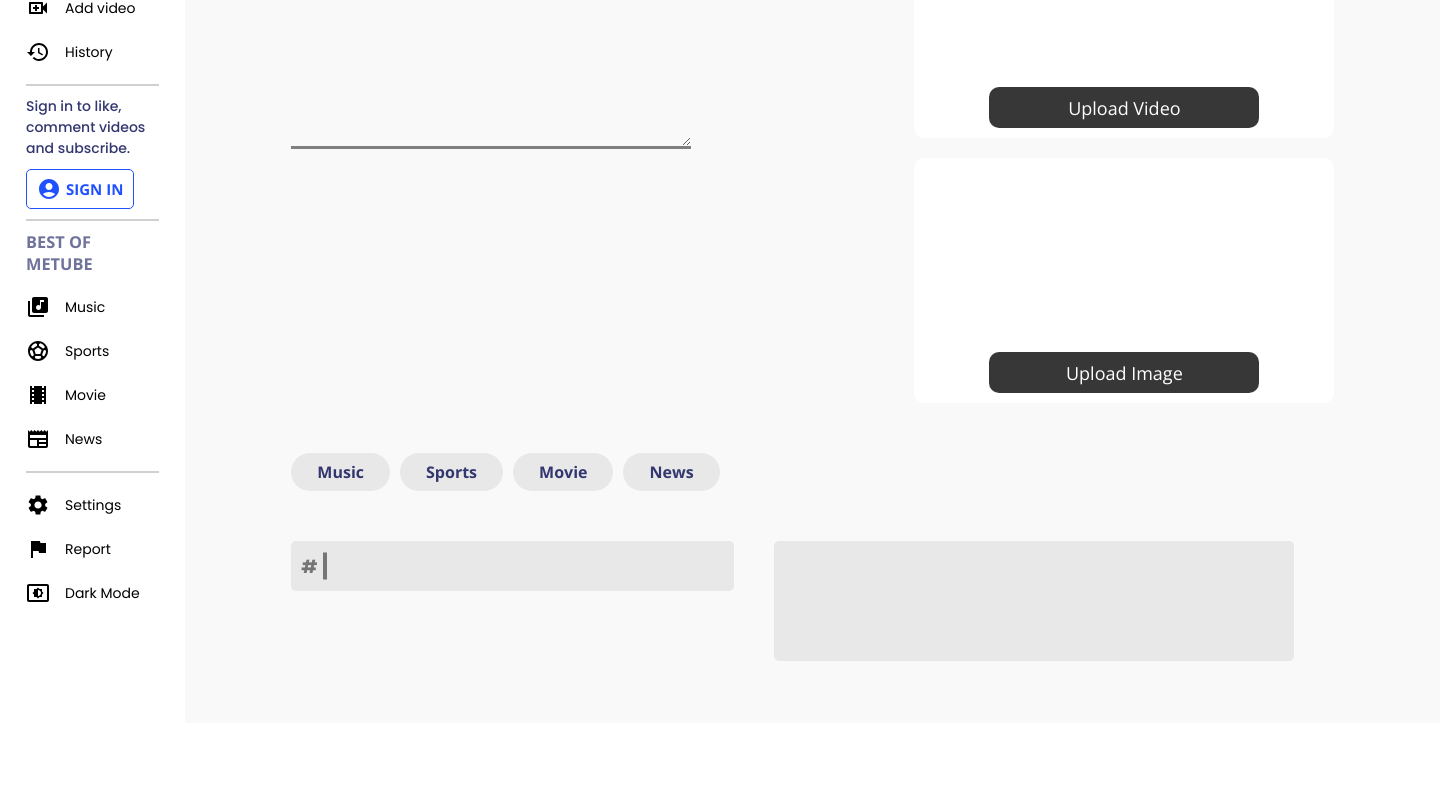
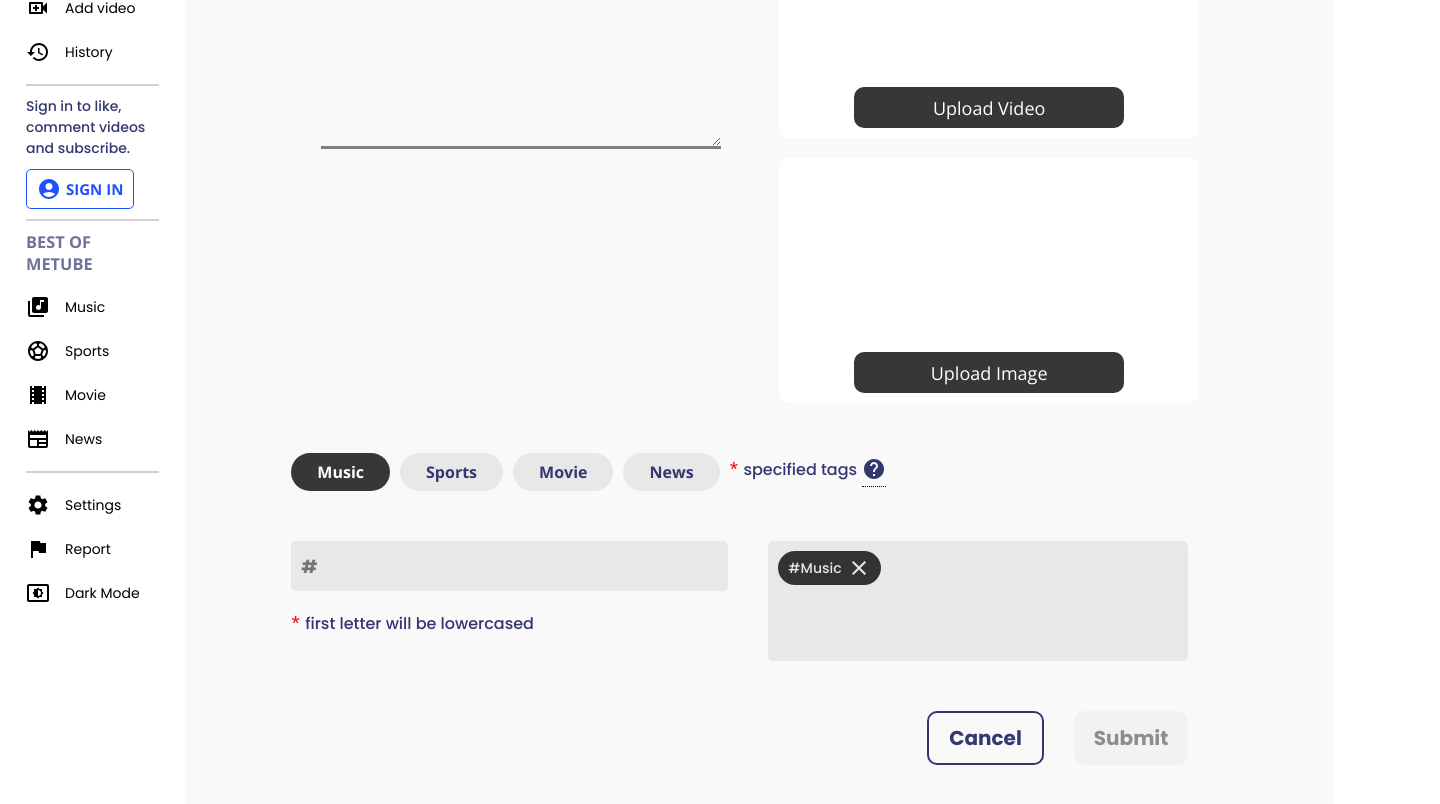
Before and after one commit to Dearian27/Youtube_app, a React (Vite) app: page /upload in a window 1280 px wide. Shown: the part 268-1072 px from the top of the page, 1440 px wide, since content can reach past the window. Before the commit the page ends 991 px from the top, so only its background shows below. Built offline with nearby package versions, Linux system fonts and the light colour scheme.

Commit message:
add tips, special tags adding

```diff
--- a/src/pages/AddVideo.tsx
+++ b/src/pages/AddVideo.tsx
@@ -1,6 +1,8 @@
 import React, { useState } from 'react';
 import styled from 'styled-components';
 import Tag from '../components/Tag';
+import HelpIcon from '@mui/icons-material/Help';
+import { useNavigate } from 'react-router-dom';
 
 const Container = styled.section`
   display: flex;
@@ -23,12 +25,13 @@ const Wrapper = styled.div`
 `
 const BoxFlex = styled.div`
   display: flex;
-  justify-content: space-between;
+  /* justify-content: space-between; */
+  justify-content: space-around;
   width: 100%;
-  /* background-color: ${({ theme }) => theme.bgLighter}; */
   border-radius: 10px;
   padding: 20px;
-  `
+`
+
 const BoxVertical = styled.div`
   display: grid;
   align-content: flex-start;
@@ -161,7 +164,7 @@ const TagsField = styled.div`
   height: auto;
   background-color: ${({ theme }) => theme.inputBg};
   border-radius: 5px;
-  width: 500px;
+  width:  400px;
   min-height: 100px;
   gap: 10px;
   padding: 10px;
@@ -177,14 +180,14 @@ const Hash = styled.div`
   font-family: 'Poppins';
   color: #757575;
   padding: 0px 5px;
-  border-right: 4px solid #757575;
+  /* border-right: 4px solid #757575; */
 `
 const Input = styled.input`
   border: none;
   background-color: ${({ theme }) => theme.inputBg};
   border-radius: 5px;
   padding: 10px 10px;
-  padding-left: 40px;
+  padding-left: 34px;
   font-size: 20px;
   font-weight: 700;
   font-family: 'Poppins';
@@ -195,9 +198,88 @@ const Input = styled.input`
   }
 `
 
+const Tip = styled.span`
+  display: flex;
+  gap: 5px;
+  font-weight: 500;
+  font-family: "Poppins";
+  color: ${({ theme }) => theme.textSoft};
+`
+
+const Tooltip = styled.span`
+  position: relative;
+  display: inline-block;
+  border-bottom: 1px dotted black;
+  &:hover .tooltiptext  {
+    visibility: visible;
+  }
+`
+const Tooltiptext = styled.span`
+  visibility: hidden;
+
+  width: 240px;
+  margin-left: -120px; /* Use half of the width (120/2 = 60), to center the tooltip */
+  position: absolute;
+  top: 100%;
+  left: 50%;
+  background-color: black;
+  color: #fff;
+  text-align: center;
+  padding: 5px 0;
+  border-radius: 6px;
+
+  z-index: 1;
+
+  &:after {
+  content: "";
+  position: absolute;
+  bottom: 100%;
+  left: 50%;
+  margin-left: -5px;
+  border-width: 5px;
+  border-style: solid;
+  border-color: transparent transparent black transparent;
+}
+`
+
 const TagInput = styled.div`
   position: relative;
   display: block;
+`
+
+const SubmitBtn = styled.button`
+  /* align-self: flex-end; */
+  padding: 10px 20px;
+  font-size: 20px;
+  font-weight: 700;
+  font-family: "Poppins";
+  border: none;
+  border-radius: 10px;
+  background-color: #7E90F5;
+  color: white;
+  transition: background-color 0.4s ease-in, color 0.3s ease-in;
+  &:disabled {
+    cursor: unset;
+    background-color: #F2F2F2 !important;
+    color: #8d8d8d;
+
+    &:hover {
+      background-color: #F2F2F2!important;
+      color: #8d8d8d;
+    }
+  }
+`
+const CancelBtn = styled.button`
+  padding: 10px 20px;
+  font-size: 20px;
+  font-weight: 700;
+  font-family: "Poppins";
+  border: none;
+  border-radius: 10px;
+  background-color: transparent !important;
+  color: ${({ theme }) => theme.textSoft};
+  transition: background-color 0.4s ease-in, color 0.3s ease-in;
+  border: 2px solid ${({ theme }) => theme.textSoft};
 `
 
 const sTags: string[] = [
@@ -209,9 +291,9 @@ const sTags: string[] = [
 
 const AddVideo: React.FC = () => {
 
-  const [tags, setTags] = useState<string[]>([]);
+  const navigate = useNavigate();
+  const [tags, setTags] = useState<string[]>(["Music"]);
   const [inputedTag, setInputedTag] = useState<string>("");
-  const [specifiedTag, setSpecifiedTag] = useState('');
   const [title, setTitle] = useState('');
   const [description, setDescription] = useState('');
 
@@ -221,8 +303,11 @@ const AddVideo: React.FC = () => {
 
   const addTag = (event: React.FormEvent<HTMLFormElement>) => {
     event.preventDefault();
-    if (!tags?.includes?.(inputedTag) && inputedTag) {
-      tags.push(inputedTag);
+    let operatedTag = inputedTag.replace(/[^a-zа-яё0-9\s]/gi, '');
+    operatedTag = operatedTag[0].toLowerCase() + operatedTag.slice(1);
+
+    if (!tags?.includes?.(operatedTag) && operatedTag) {
+      tags.push(operatedTag);
       setTags(tags);
       console.log(tags)
     }
@@ -233,13 +318,22 @@ const AddVideo: React.FC = () => {
     setTags(tags.filter(tag => tag !== text));
   }
 
+  const addSTag = (newTag: string) => {
+    let updTags = tags;
+    sTags.map(sTag => {
+      updTags = updTags.filter(tag => tag !== sTag);
+    })
+    updTags.push(newTag);
+    setTags(updTags);
+  }
+
   return (
     <Container>
       <Wrapper>
         <h1>New Video</h1>
         <BoxFlex>
           <BoxVertical>
-            <Title type="text" placeholder="Title" />
+            <Title value={title} onChange={(event) => setTitle(event.target.value)} type="text" placeholder="Title" />
             <Description wrap='on' placeholder="Description" />
           </BoxVertical>
           <BoxVertical>
@@ -251,22 +345,41 @@ const AddVideo: React.FC = () => {
             </Img>
           </BoxVertical>
         </BoxFlex>
-        <BoxFlex style={{ justifyContent: "flex-start", gap: "10px" }}>
+        <BoxFlex style={{ justifyContent: "flex-start", alignItems: "center", gap: "10px" }}>
           {sTags.map((tag) => {
-            return <SpecifiedTag key={tag} onClick={() => setSpecifiedTag(tag)} className={`${tag === specifiedTag && 'active'} `}>{tag}</SpecifiedTag>
+            return <SpecifiedTag key={tag} onClick={() => addSTag(tag)} className={`${tags.includes(tag) && 'active'} `}>{tag}</SpecifiedTag>
           })}
+          <Tip style={{ fontSize: "16px" }}> <span style={{ color: "red" }}>*</span>specified tags
+            <Tooltip>
+              <HelpIcon />
+              <Tooltiptext className="tooltiptext">increases your chances of video promotion  </Tooltiptext>
+            </Tooltip>
+          </Tip>
         </BoxFlex>
         <Tags onSubmit={(event) => addTag(event)}>
-          <TagInput>
-            <Input maxLength={40} onChange={(event) => setInputedTag(event.target.value)} value={inputedTag} type="text" />
-            <Hash>#</Hash>
-          </TagInput>
+          <BoxVertical>
+            <TagInput>
+              <Input maxLength={40} onChange={(event) => setInputedTag(event.target.value)} value={inputedTag} type="text" />
+              <Hash>#</Hash>
+            </TagInput>
+            <Tip>
+              <span style={{ color: "red" }}>*</span>first letter will be lowercased
+            </Tip>
+          </BoxVertical>
           <TagsField>
             {tags.map((tag) => {
               return <Tag key={tag} deleteTag={deleteTag} text={tag} />
             })}
           </TagsField>
         </Tags>
+        <BoxFlex style={{ justifyContent: "flex-end", gap: "30px", paddingRight: "100px" }}>
+          <CancelBtn onClick={() => navigate('/')}>
+            Cancel
+          </CancelBtn>
+          <SubmitBtn disabled={true}>
+            Submit
+          </SubmitBtn>
+        </BoxFlex>
       </Wrapper>
     </Container>
   )
```
